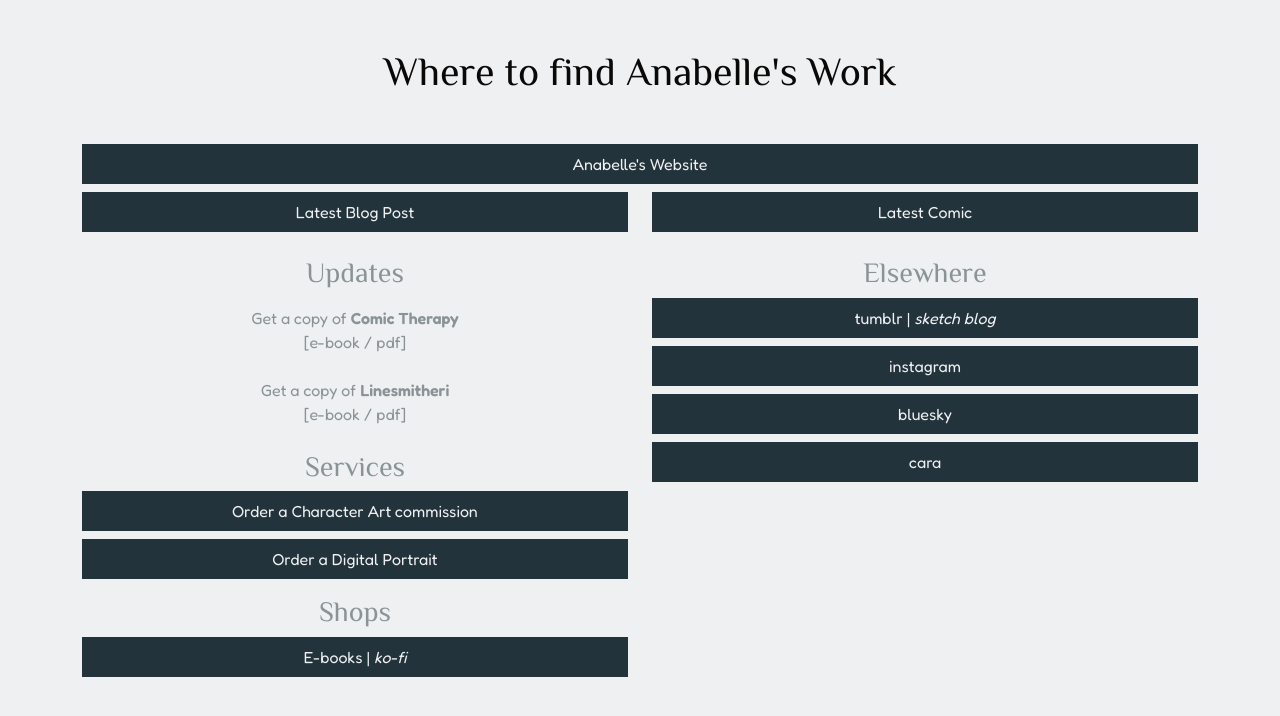
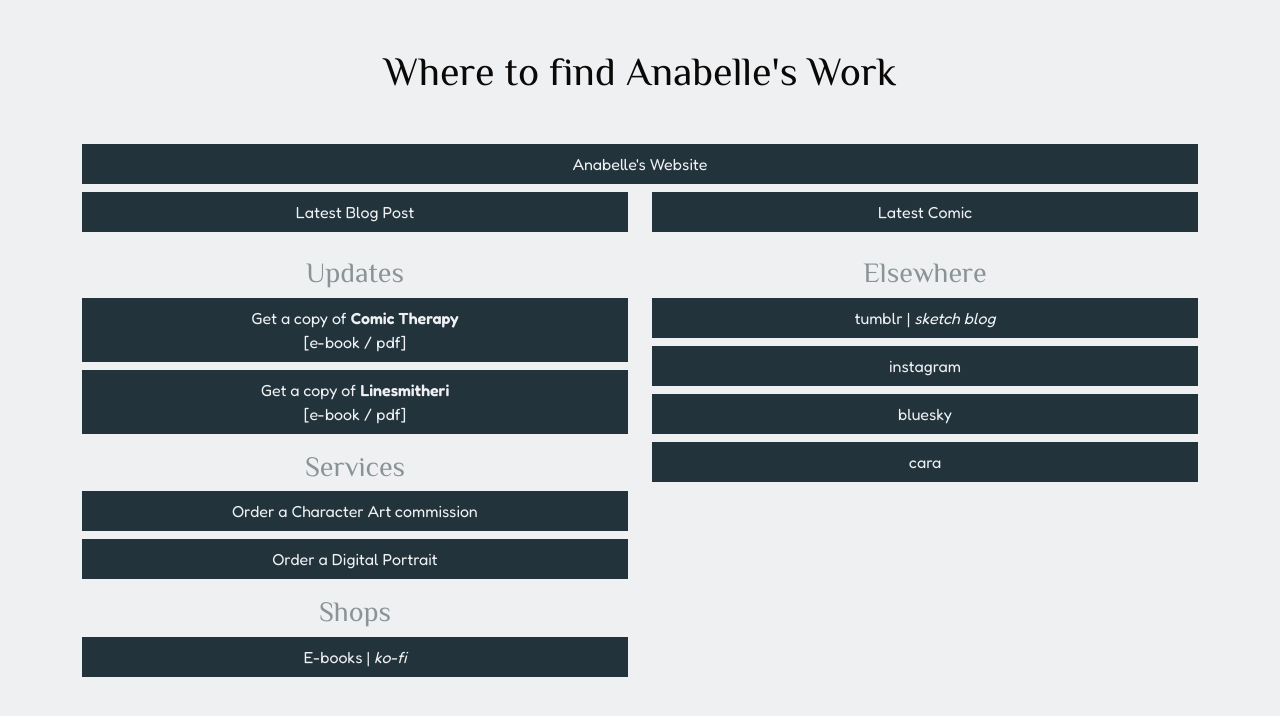
Before and after one commit to nabelore/nabelore.github.io, a Jekyll site: the page built from assets/html/links.html, in a window 1280 px wide. Shown: the top 716 px of the page. Built offline with Jekyll 4.4.1, drawn with Linux system fonts in a browser that asks for light colours.

Commit message:
Update main2.scss

```diff
--- a/_sass/main2.scss
+++ b/_sass/main2.scss
@@ -181,7 +181,6 @@
 	}
 
 	ul.linksPage > a.button.primary li:hover,
-	div.linksUpdate > ul.linksPage > a.button li,
 	ul.linksPage a > li{
 		padding: .5rem;
 		margin-bottom:.5rem;
@@ -189,7 +188,6 @@
 		color: $colo-accent2;
 	}
 
-	div.linksUpdate > ul.linksPage > a.button li:hover,
 	ul.linksPage > a.button.primary li,
 	ul.linksPage a > li:hover {
 		background-color: $colo-dark2;
```
